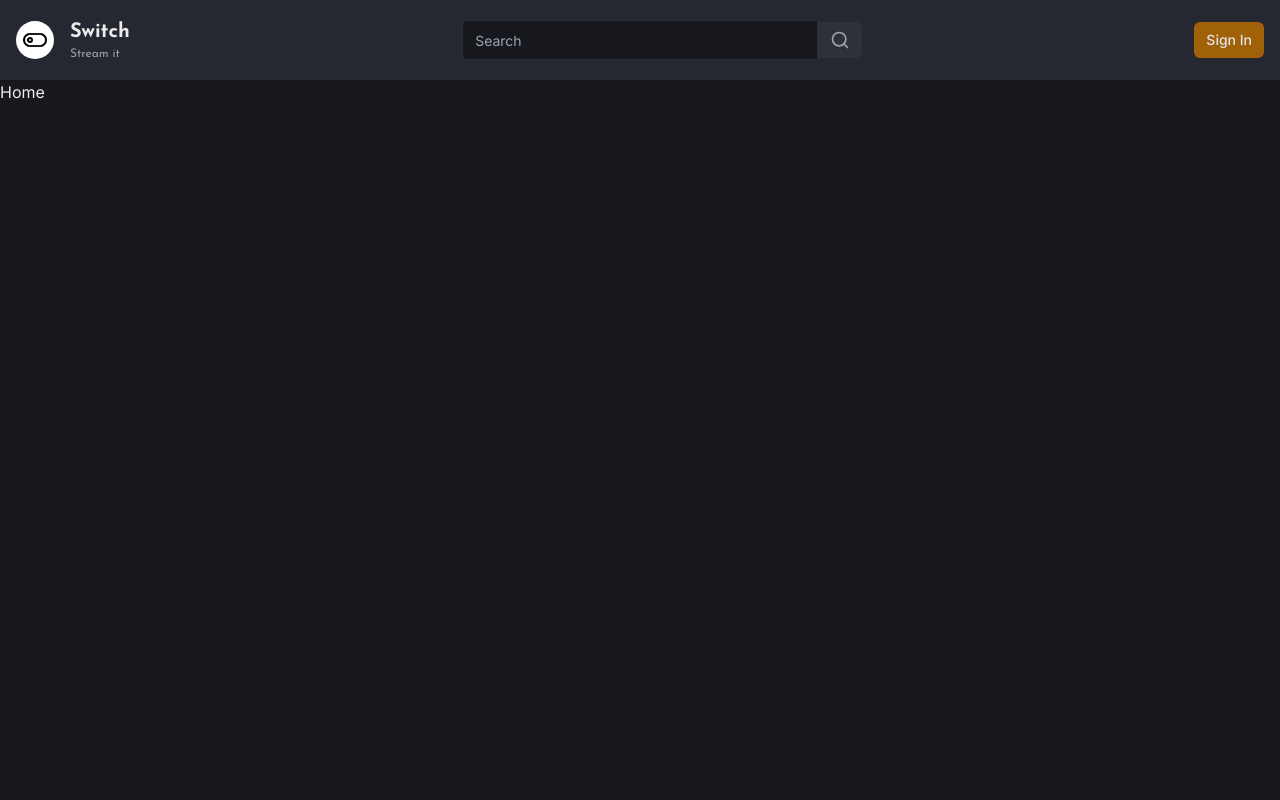
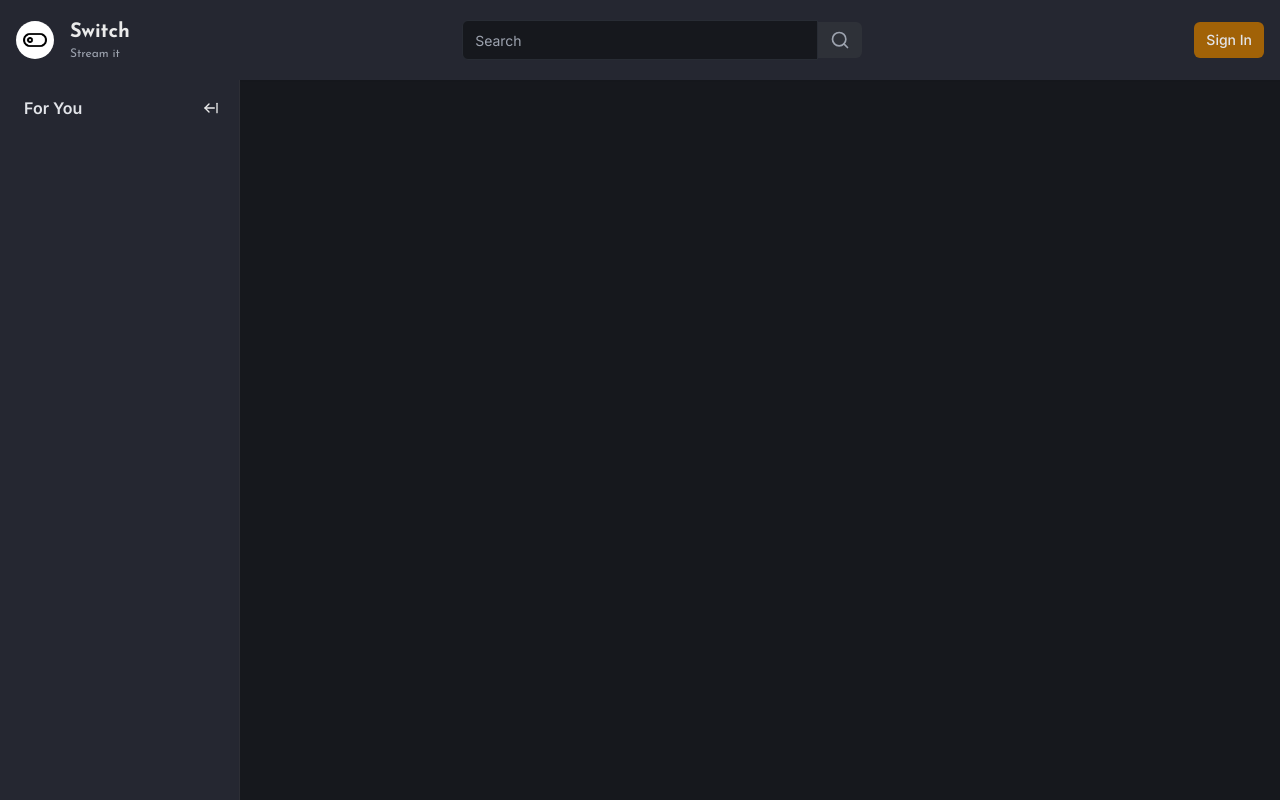
Before and after one commit to BrwaYaseen/switch, a Next.js app: page / in a window 1280 px wide. Built offline with nearby package versions, Linux system fonts and the light colour scheme; no server answers.

Commit message:
sidebar part 1

```diff
--- /dev/null
+++ b/app/(main)/_components/sidebar/index.tsx
@@ -0,0 +1,12 @@
+import Toggle from "./toggle";
+import { Wrapper } from "./wrapper";
+
+const Sidebar = () => {
+  return (
+    <Wrapper>
+      <Toggle />
+    </Wrapper>
+  );
+};
+
+export default Sidebar;
--- /dev/null
+++ b/app/(main)/_components/sidebar/toggle.tsx
@@ -0,0 +1,40 @@
+"use client";
+import { Hint } from "@/components/hint";
+import { Button } from "@/components/ui/button";
+import { useSidebar } from "@/store/use-sidebar";
+import { ArrowLeftFromLine, ArrowRightFromLine } from "lucide-react";
+
+const Toggle = () => {
+  const { collapsed, onCollapse, onExpand } = useSidebar((state) => state);
+
+  const label = collapsed ? "Expand" : "Collapse";
+  return (
+    <>
+      {!collapsed && (
+        <div className="p-3 pl-6 mb-2 flex items-center w-full">
+          <p className="font-semibold text-primary">For You</p>
+          <Hint label={label} side="right" asChild>
+            <Button
+              onClick={onCollapse}
+              className="h-auto p-2 ml-auto"
+              variant="ghost"
+            >
+              <ArrowLeftFromLine className="h-4 w-4" />
+            </Button>
+          </Hint>
+        </div>
+      )}
+      {!!collapsed && (
+        <div className="hidden lg:flex w-full items-center justify-center pt-4 mb-4">
+          <Hint label={label} side="right" asChild>
+            <Button onClick={onExpand} variant="ghost" className="h-auto p-2">
+              <ArrowRightFromLine className="h-4 w-4" />
+            </Button>
+          </Hint>
+        </div>
+      )}
+    </>
+  );
+};
+
+export default Toggle;
--- /dev/null
+++ b/app/(main)/_components/sidebar/wrapper.tsx
@@ -0,0 +1,21 @@
+"use client";
+import { cn } from "@/lib/utils";
+import { useSidebar } from "@/store/use-sidebar";
+
+interface WrapperProps {
+  children: React.ReactNode;
+}
+
+export const Wrapper = ({ children }: WrapperProps) => {
+  const { collapsed } = useSidebar((state) => state);
+  return (
+    <aside
+      className={cn(
+        "fixed left-0 flex flex-col w-60 h-full bg-[#252731] border-r border-[#2D2E35] z-50",
+        collapsed && "w-[70px]"
+      )}
+    >
+      {children}
+    </aside>
+  );
+};
--- a/app/(main)/layout.tsx
+++ b/app/(main)/layout.tsx
@@ -1,10 +1,14 @@
 import Navbar from "./_components/navbar";
+import Sidebar from "./_components/sidebar";
 
 const MainLayout = ({ children }: { children: React.ReactNode }) => {
   return (
     <>
       <Navbar />
-      <div className="flex h-full pt-20">{children}</div>
+      <div className="flex h-full pt-20">
+        <Sidebar />
+        {children}
+      </div>
     </>
   );
 };
--- /dev/null
+++ b/components/hint.tsx
@@ -0,0 +1,31 @@
+import {
+  Tooltip,
+  TooltipContent,
+  TooltipProvider,
+  TooltipTrigger,
+} from "./ui/tooltip";
+
+interface HintProps {
+  label: string;
+  children: React.ReactNode;
+  asChild?: boolean;
+  side?: "top" | "bottom" | "left" | "right";
+  align?: "start" | "center" | "end";
+}
+
+export const Hint = ({ label, children, asChild, side, align }: HintProps) => {
+  return (
+    <TooltipProvider>
+      <Tooltip delayDuration={0}>
+        <TooltipTrigger asChild={asChild}>{children}</TooltipTrigger>
+        <TooltipContent
+          className=" text-black bg-white"
+          side={side}
+          align={align}
+        >
+          <p className="font-semibold">{label}</p>
+        </TooltipContent>
+      </Tooltip>
+    </TooltipProvider>
+  );
+};
--- /dev/null
+++ b/components/ui/tooltip.tsx
@@ -0,0 +1,30 @@
+"use client"
+
+import * as React from "react"
+import * as TooltipPrimitive from "@radix-ui/react-tooltip"
+
+import { cn } from "@/lib/utils"
+
+const TooltipProvider = TooltipPrimitive.Provider
+
+const Tooltip = TooltipPrimitive.Root
+
+const TooltipTrigger = TooltipPrimitive.Trigger
+
+const TooltipContent = React.forwardRef<
+  React.ElementRef<typeof TooltipPrimitive.Content>,
+  React.ComponentPropsWithoutRef<typeof TooltipPrimitive.Content>
+>(({ className, sideOffset = 4, ...props }, ref) => (
+  <TooltipPrimitive.Content
+    ref={ref}
+    sideOffset={sideOffset}
+    className={cn(
+      "z-50 overflow-hidden rounded-md border bg-popover px-3 py-1.5 text-sm text-popover-foreground shadow-md animate-in fade-in-0 zoom-in-95 data-[state=closed]:animate-out data-[state=closed]:fade-out-0 data-[state=closed]:zoom-out-95 data-[side=bottom]:slide-in-from-top-2 data-[side=left]:slide-in-from-right-2 data-[side=right]:slide-in-from-left-2 data-[side=top]:slide-in-from-bottom-2",
+      className
+    )}
+    {...props}
+  />
+))
+TooltipContent.displayName = TooltipPrimitive.Content.displayName
+
+export { Tooltip, TooltipTrigger, TooltipContent, TooltipProvider }
--- a/package.json
+++ b/package.json
@@ -13,6 +13,7 @@
     "@clerk/themes": "^2.1.20",
     "@prisma/client": "^5.18.0",
     "@radix-ui/react-slot": "^1.1.0",
+    "@radix-ui/react-tooltip": "^1.1.2",
     "class-variance-authority": "^0.7.0",
     "clsx": "^2.1.1",
     "lucide-react": "^0.428.0",
@@ -23,7 +24,8 @@
     "react-dom": "^18",
     "svix": "^1.30.0",
     "tailwind-merge": "^2.5.2",
-    "tailwindcss-animate": "^1.0.7"
+    "tailwindcss-animate": "^1.0.7",
+    "zustand": "^4.5.5"
   },
   "devDependencies": {
     "@types/node": "^20",
--- /dev/null
+++ b/store/use-sidebar.ts
@@ -0,0 +1,13 @@
+import { create } from "zustand";
+
+interface SidebarStore {
+  collapsed: boolean;
+  onExpand: () => void;
+  onCollapse: () => void;
+}
+
+export const useSidebar = create<SidebarStore>((set) => ({
+  collapsed: false,
+  onExpand: () => set(() => ({ collapsed: false })),
+  onCollapse: () => set(() => ({ collapsed: true })),
+}));
```
Also changed, not shown: 1 other file (tests, documents, lock files or other folders).
